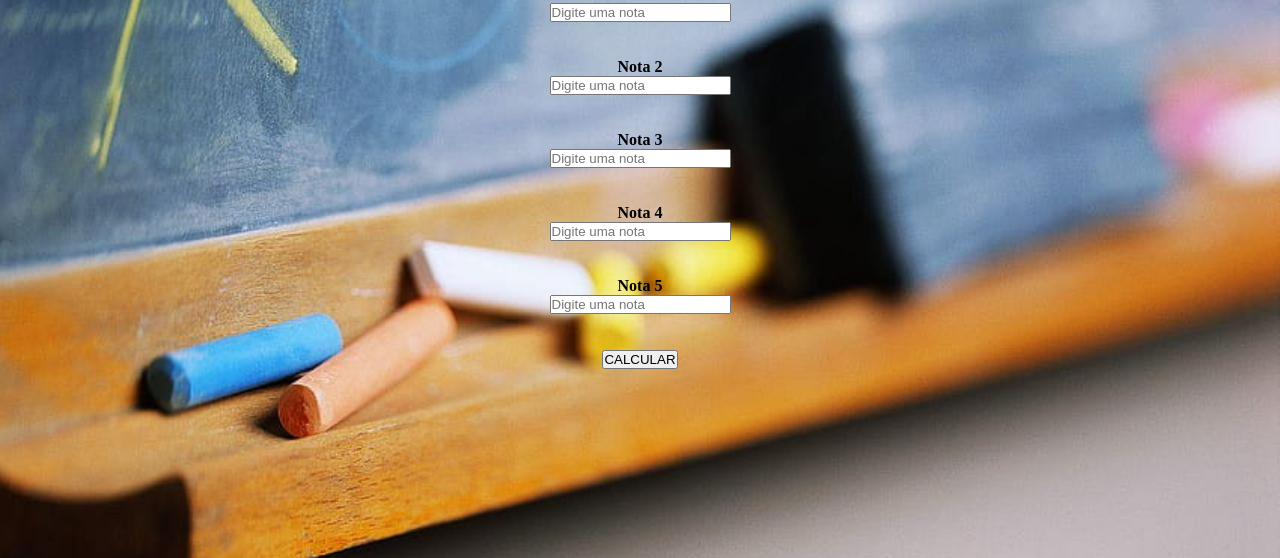
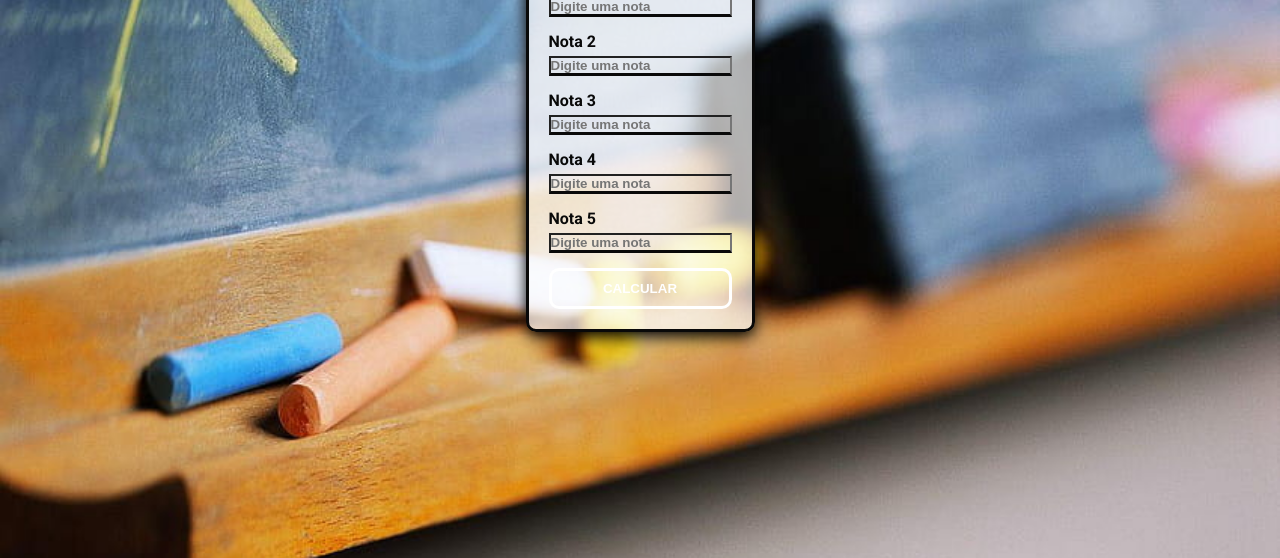
Before and after one commit to Dfidelis23/sala04.TDS, a plain HTML site: page ex01/media.html in a window 1280 px wide. Shown: the part 242-800 px from the top of the page. Drawn offline with Linux system fonts and the light colour scheme; a web font is replaced by a local one.

Commit message:
Add files via upload

```diff
--- a/ex01/media.css
+++ b/ex01/media.css
@@ -14,4 +14,105 @@
     justify-content: center;
     font-weight: bold;
     height: 100vh;
+    font-family: "Roboto", sans-serif;
 }
+
+.container{
+    background-color: rgba(255, 255, 255, 0.675);
+    display: flex;
+    flex-direction: column;
+    align-items: center;
+    justify-content: center;
+    gap: 15px;
+    padding: 20px;
+    box-shadow: rgb(0, 0, 0) 0px 5px 15px;
+    border-radius: 10px;
+    border: 3px solid #090909;
+    animation: top 1s linear;
+}
+
+@keyframes top{
+    0%{
+        transform: translateY(100px);
+        opacity: 0;
+    }
+    100%{
+        opacity: 1;
+    }
+}
+
+h1{
+    color: #fff;
+    font-size: 56px;
+    font-family: "Bitcount Prop Double", system-ui;
+      font-optical-sizing: auto;
+      font-weight: <weight>;
+      font-style: normal;
+      font-variation-settings:
+        "slnt" 0,
+        "CRSV" 0.5,
+        "ELSH" 0,
+        "ELXP" 0;
+    ;
+}
+
+@keyframes bottom{
+    0%{
+        transform: translateY(-100px);
+        opacity: 0;
+    }
+    100%{
+        opacity: 1;
+    }
+}
+
+label{
+    text-align: left;
+    width: 100%;
+    margin-bottom: -10px;
+    color: #090909;
+}
+
+input{
+    background-color: transparent;
+    border-bottom:  3px solid #090909;
+    font-weight: bold;
+}
+
+input ::placeholder{
+    color: #1f1f1fd9;
+    font-weight: lighter;
+}
+
+input :focus{
+    outline: : none;
+}
+
+.btn{
+    padding: 10px;
+    border: none;
+    border: 3px solid white;
+    color: white;
+    background: transparent;
+    font-weight: 900;
+    transition: all 200ms ease-in-out;
+    border-radius: 10px;
+    width: 100%;
+}
+
+.btn :hover{
+    background-color: #fff;
+    cursor: pointer;
+    color: #090909;
+}
+
+#media{
+    font-size: 36px;
+    border-radius: 100%;
+    width: 100px;
+    height: 100px;
+    margin-top: 10px;
+    display: flex;
+    align-items: center;
+    justify-content: center;
+}
--- a/ex01/media.html
+++ b/ex01/media.html
@@ -5,25 +5,30 @@
     <meta name="viewport" content="width=device-width, initial-scale=1.0">
     <title>Document</title>
     <link rel="stylesheet" href="media.css">
+    <link rel="preconnect" href="https://fonts.googleapis.com">
+<link rel="preconnect" href="https://fonts.gstatic.com" crossorigin>
+<link href="https://fonts.googleapis.com/css2?family=Bitcount+Prop+Double:wght@100..900&family=Roboto:ital,wght@0,100..900;1,100..900&display=swap" rel="stylesheet">
+
 </head>
 <body class="background">
 
     <h1>Calculo de Media</h1>
-    <div class="container"></div>
+    <div class="container">
 
         <label for="m1">Nota 1</label>
-        <input id="m1" type="number" placeholder="Digite uma nota"><br><br>
+        <input id="m1" type="number" placeholder="Digite uma nota">
         <label for="m2">Nota 2</label>
-        <input id="m2" type="number" placeholder="Digite uma nota"><br><br>
+        <input id="m2" type="number" placeholder="Digite uma nota">
         <label for="m3">Nota 3</label>
-        <input id="m3" type="number" placeholder="Digite uma nota"><br><br>
+        <input id="m3" type="number" placeholder="Digite uma nota">
         <label for="m4">Nota 4</label>
-        <input id="m4" type="number" placeholder="Digite uma nota"><br><br>
+        <input id="m4" type="number" placeholder="Digite uma nota">
         <label for="m5">Nota 5</label>
-        <input id="m5" type="number" placeholder="Digite uma nota"><br><br>
+        <input id="m5" type="number" placeholder="Digite uma nota">
 
-    <button onclick="media()">CALCULAR</button>
-    <h2 id="media"></h2>
+    <button class="btn" onclick="media()">CALCULAR</button>
+    </div>
+ <h2 id="media"></h2>
 
     <script src="script.js"></script>
 </body>
--- /dev/null
+++ b/ex01/menu3d.css
@@ -0,0 +1,73 @@
+*{
+    padding: 0;
+    margin: 0;
+    box-sizing: border-box;
+}
+
+body{
+    background-color: #ccc;
+    font-family: sans-serif;
+    padding: 20px;
+}
+
+ul{
+    position: absolute;
+    top: 50%;
+    left: 50%;
+    transform: translate(-50%, -50%);
+    display: flex;
+    gap: 40px;
+    list-style: none;
+}
+
+ul li a i{
+    font-size: 30px;
+    color: #333;
+    line-height: 80px;
+    transition: 0.5s;
+    padding-right: 20px;
+    padding-top: 22px;
+}
+
+ul li a span{
+    position: absolute;
+    top: 30px;
+    letter-spacing: 4px;
+    transition: 0.5s;
+}
+
+ul li a{
+    width: 220px;
+    height: 80px;
+    background-color: #fff;
+    display: block;
+    text-align: left;
+    padding-left: 15px;
+    transform: rotate(-30deg) skewX(25deg) translate(0, 0);
+    transition: 0.5s;
+    box-shadow: -20px 20px 10px rgb(0, 0, 0, 0);
+}
+
+ul li a:after{
+    content: '';
+    position: absolute;
+    top: 10px;
+    left: -20px;
+    height: 100%;
+    width: 20px;
+    background: #e6e5e5;
+    transition: 0.5s;
+    transform: rotate(0deg) skew(-45deg);
+}
+
+ul li a:before{
+    content: '';
+    position: absolute;
+    bottom: -20px;
+    left: -10px;
+    height: 20px;
+    width: 100%;
+    background: #b9b8b8;
+    transition: 0.5s;
+    transform: rotate(0deg) skew(-45deg);
+}
--- a/ex01/style.css
+++ b/ex01/style.css
@@ -29,3 +29,4 @@ button:hover {
     border: 3px solid #c60606;
     background-color: #c60606;
     box-shadow: rgba(0, 0, 0, 0.4) 0px 30px 90px;
+}
```
Also changed, not shown: ex01/menu3d.html (added, +44 -0 lines).
